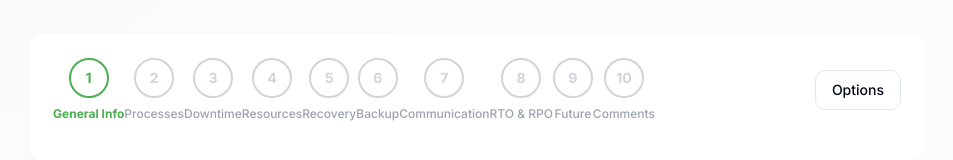
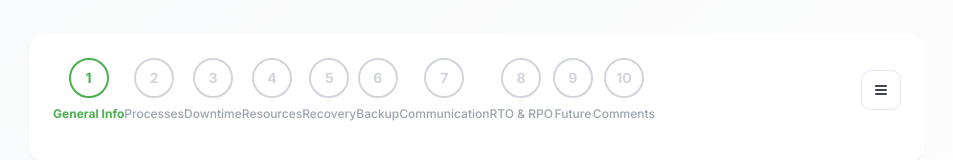
Before and after one commit to hbaudry/bia-react-builder, a React (Vite) app: page / in a window 1280 px wide. Shown: the part 142-302 px from the top of the page, without its empty margins (163-1116 px from the left). Built offline with nearby package versions, Linux system fonts and the light colour scheme.

Commit message:
feat: Replace "Options" button with icon
Replaces the "Options" button with a 3 lines icon.

```diff
--- a/src/components/BIAQuestionnaire.tsx
+++ b/src/components/BIAQuestionnaire.tsx
@@ -12,6 +12,7 @@ import {
   DropdownMenuItem,
   DropdownMenuTrigger,
 } from "@/components/ui/dropdown-menu";
+import { Menu } from 'lucide-react';
 
 // Import step components
 import Step1General from '@/components/biaSteps/Step1General';
@@ -184,7 +185,9 @@ const BIAQuestionnaire: React.FC = () => {
 
           <DropdownMenu>
             <DropdownMenuTrigger asChild>
-              <Button variant="outline">Options</Button>
+              <Button variant="outline" size="icon">
+                <Menu className="h-5 w-5" />
+              </Button>
             </DropdownMenuTrigger>
             <DropdownMenuContent align="end" className="bg-white">
               <DropdownMenuItem onClick={handleBackup}>
```
